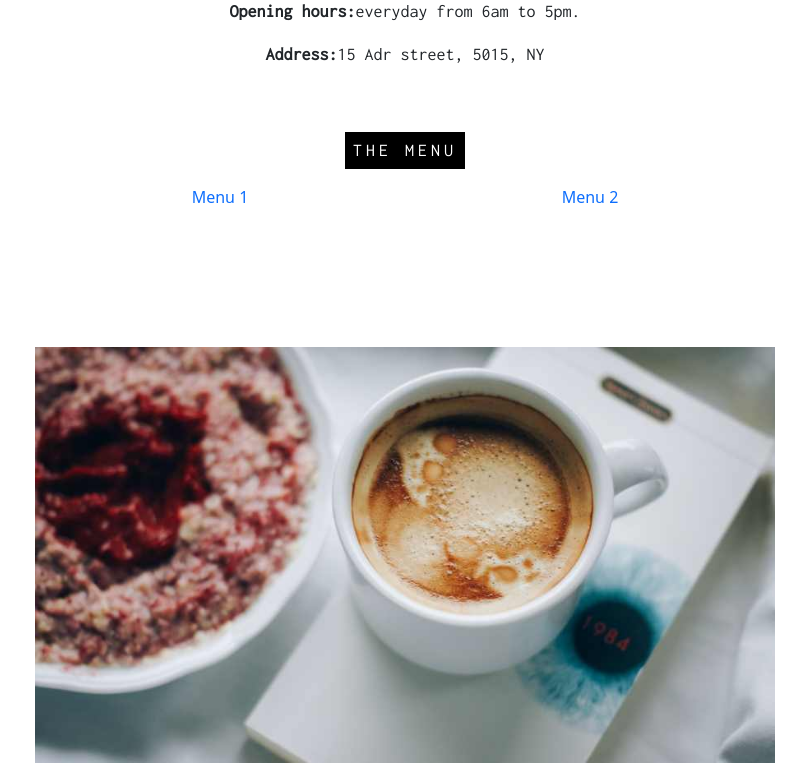
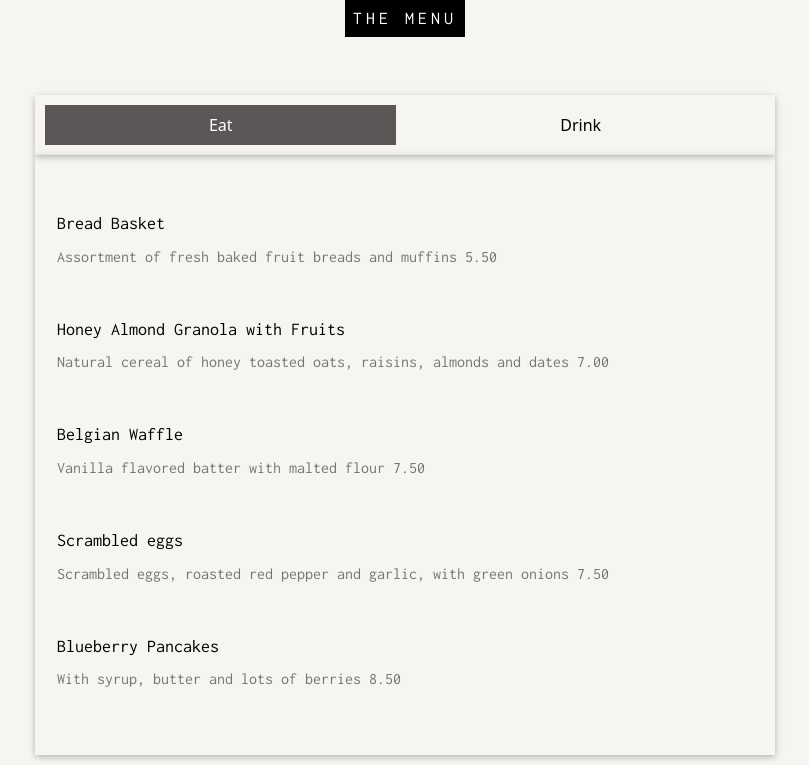
Before and after one commit to rabia4556/assignment-project, a plain HTML site: page index.html in a window 1280 px wide. Shown: the part 1497-2262 px from the top of the page, without its empty margins (235-1044 px from the left). Drawn offline with nearby package versions, Linux system fonts and the light colour scheme.

Commit message:
media query

```diff
--- a/index.html
+++ b/index.html
@@ -44,7 +44,7 @@
       </div>
     </div>
     <!--about the cafe-->
-    <div id="about" class="about-the-cafe container p-5">
+    <div id="about" class="about-the-cafe container py-5">
       <h6>ABOUT THE CAFE</h6>
       <div class="paragraph">
         <p>
@@ -84,7 +84,7 @@
         class="img-fluid"
         alt=""
       />
-      <div class="hours px-5 justify-content-center">
+      <div class="hours">
         <p id="line1">
           <strong>Opening hours:</strong> everyday from 6am to 5pm.
         </p>
@@ -96,36 +96,69 @@
     <div id="menu" class="drink container">
       <h6>THE MENU</h6>
       <!-- Nav pills -->
-      <ul class="nav nav-pills nav-fill" role="tablist">
+      <ul class="nav nav-pills nav-fill mt-5" role="tablist">
         <li class="nav-item">
-          <a class="nav-link" data-bs-toggle="pill" href="#menu1">Menu 1</a>
+          <a class="nav-link active" data-bs-toggle="pill" href="#home">Eat</a>
         </li>
         <li class="nav-item">
-          <a class="nav-link" data-bs-toggle="pill" href="#menu2">Menu 2</a>
+          <a class="nav-link" data-bs-toggle="pill" href="#menu2">Drink</a>
         </li>
       </ul>
 
       <!-- Tab panes -->
-      <div class="tab-content">
-        <div id="menu1" class="container tab-pane fade active">
+      <div class="tab-content py-5">
+        <div id="home" class="container tab-pane active">
+          <h5>Bread Basket</h5>
+          <p class="text">
+            Assortment of fresh baked fruit breads and muffins 5.50
+          </p>
           <br />
-          <h3>Menu 1</h3>
-          <p>
-            Ut enim ad minim veniam, quis nostrud exercitation ullamco laboris
-            nisi ut aliquip ex ea commodo consequat.
+
+          <h5>Honey Almond Granola with Fruits</h5>
+          <p class="text">
+            Natural cereal of honey toasted oats, raisins, almonds and dates
+            7.00
           </p>
+          <br />
+
+          <h5>Belgian Waffle</h5>
+          <p class="text">Vanilla flavored batter with malted flour 7.50</p>
+          <br />
+
+          <h5>Scrambled eggs</h5>
+          <p class="text">
+            Scrambled eggs, roasted red pepper and garlic, with green onions
+            7.50
+          </p>
+          <br />
+
+          <h5>Blueberry Pancakes</h5>
+          <p class="text">With syrup, butter and lots of berries 8.50</p>
         </div>
+
         <div id="menu2" class="container tab-pane fade">
+          <h5>Coffee</h5>
+          <p class="text">Regular coffee 2.50</p>
           <br />
-          <h3>Menu 2</h3>
-          <p>
-            Sed ut perspiciatis unde omnis iste natus error sit voluptatem
-            accusantium doloremque laudantium, totam rem aperiam.
-          </p>
+
+          <h5>Chocolato</h5>
+          <p class="text">Chocolate espresso with milk 4.50</p>
+          <br />
+
+          <h5>Corretto</h5>
+          <p class="text">Whiskey and coffee 5.00</p>
+          <br />
+
+          <h5>Iced tea</h5>
+          <p class="text">Hot tea, except not hot 3.00</p>
+          <br />
+
+          <h5>Soda</h5>
+          <p class="text">Coke, Sprite, Fanta, etc. 2.50</p>
         </div>
       </div>
 
-      <div class="coffee-cup">
+      <div class="my-5">
         <img src="./coffeehouse2.jpg" alt="cup" class="img-fluid" />
       </div>
     </div>
@@ -200,7 +233,7 @@
     </form>
 
     <!--footer-->
-    <footer class="py-3 bg-body-secondary">
+    <footer class="py-3">
       <p class="text-center text-secondary">
         Powered by
         <a
--- a/main.css
+++ b/main.css
@@ -1,3 +1,8 @@
+body {
+  background-color: #f7f5f2 !important;
+  height: 100%;
+}
+
 .header .nav-item {
   font-family: "Inconsolata";
   font-size: 15px;
@@ -67,64 +72,44 @@
   letter-spacing: 4px;
 }
 .about-the-cafe {
-  /* padding: 64px;
-    margin: auto; */
+    padding:0 20px;
   text-align: center;
+  margin-top: 50px;
 }
 .paragraph {
   font-family: "Inconsolata";
   font-size: 18px;
-  display: flex;
   text-align: left;
-  justify-content: center;
   padding: 10px;
   margin-top: 50px;
 }
 .paragraph2 {
   font-family: "Inconsolata";
   font-size: 18px;
-  display: flex;
   text-align: left;
-  justify-content: center;
 }
 .quote {
   font-family: "Inconsolata";
   font-size: 18px;
   text-align: left;
-  display: inline-block;
+  display: inherit;
   padding: 10px;
   padding-left: 20px;
   margin: 18px;
   /* position:absolute;
     left:25%; */
-  background-color: #f3fafa;
+  background-color: #f1f1f1 !important;
   border-left: 8px solid rgb(163, 161, 161) !important;
 }
-.view-image {
-  /* background-image:url(coffeeshop.jpg) ;
-    background-size: cover;
-    margin-top: 100px;
-    margin-bottom: 100px;
-    width: 600px;
-    height: 400px;
-    display: inline-block;
-    justify-content: center;
-    align-content: center;
-    position:absolute;
-    left:25%;     */
-}
+
 #line1 {
   font-family: "Inconsolata";
   font-size: 18px;
-  display: flex;
-  justify-content: center;
   text-align: left;
 }
 #line2 {
   font-family: "Inconsolata";
   font-size: 18px;
-  display: flex;
-  justify-content: center;
   text-align: left;
 }
 /*menu*/
@@ -138,6 +123,7 @@
   display: inline-block;
   padding: 8px;
   letter-spacing: 4px;
+  margin-bottom: 10px;
 }
 
 /*menu*/
@@ -146,20 +132,41 @@
       height: auto; */
   /* display: flex; */
   text-align: center;
-  padding: 0 200px;
+  padding: 0 20px;
+}
+.text {
+  font-family: "Inconsolata";
+  color: #757575;
+  text-align: left;
+  padding-left: 10px;
+}
+h5 {
+  font-family: "Inconsolata";
+  color: black;
+  font-size: 18px;
+  margin: 10px;
+  text-align: left;
+}
+.nav {
+  padding: 10px;
+  box-shadow: 0 2px 5px 0 rgba(0, 0, 0, 0.16), 0 2px 10px 0 rgba(0, 0, 0, 0.12);
+}
+.tab-content {
+  box-shadow: 0 2px 5px 0 rgba(0, 0, 0, 0.16), 0 2px 10px 0 rgba(0, 0, 0, 0.12);
+}
+.nav-pills .active {
+  background-color: #5d5656 !important;
+  color-scheme: #ffffff;
+}
+.drink .nav-link {
+  border-radius: 0 !important;
+  color: black;
 }
 
-.coffee-cup {
-  /* background-image:url(coffeehouse2.jpg) ;
-      background-size: cover;
-      width: 550px;
-      height: 320px;
-      margin: 20px; */
-}
 /*WHERE TO FIND US*/
 .where {
   text-align: center;
-  padding: 20px 200px;
+  padding: 20px 20px;
 }
 
 .where h6 {
@@ -187,13 +194,6 @@
       left: 27%; */
 }
 
-.map {
-  /* background-image:url(map.jpg) ;
-      background-size: cover;
-      width: 600px;
-      height: 320px;
-      margin-top: 60px; */
-}
 #where-para-line2 {
   font-family: "Inconsolata";
   font-size: 18px;
@@ -217,20 +217,15 @@
   font-size: 18px;
   color: black;
   text-align: left;
-  /* position: absolute; */
-  /* left: 27%; */
+
 }
 
-/*form*/
+
 
 .form {
-  /* display: block;
+
   text-align: center;
-  margin: 0%;
-  padding-top: 150px;
-  position: relative; */
-  text-align: center;
-  padding: 0 200px;
+  padding: 0 20px;
 }
 .bar {
   font-family: "Inconsolata";
@@ -257,4 +252,22 @@
 }
 footer {
   margin-top: 70px;
+  background-color: #f1f1f1 !important;
 }
+footer a {
+  color: black;
+}
+@media (min-width:999px){
+  .drink{
+    padding: 0 200px;
+  }
+  .form{
+    padding: 0 200px;
+  }
+  .where{
+    padding: 0 200px;
+  }
+  .about-the-cafe {
+    padding:0 200px !important;
+}
+}
```
